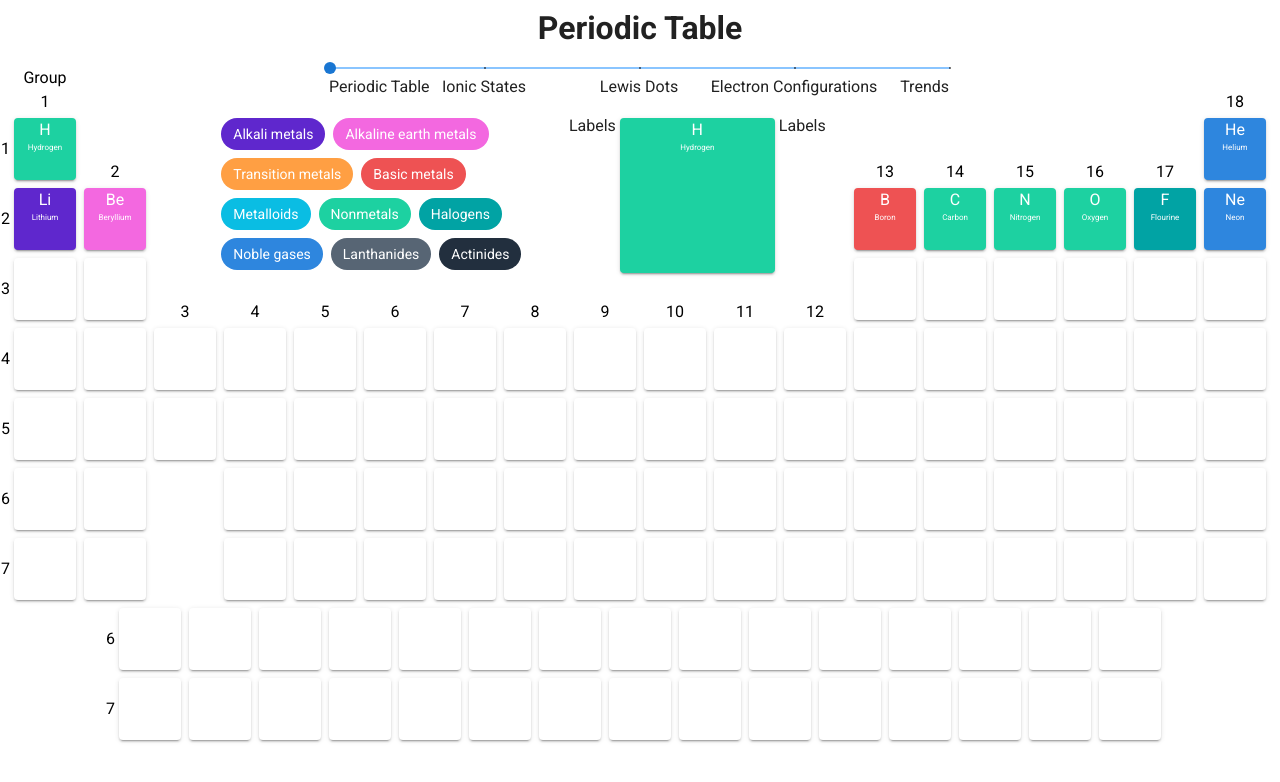
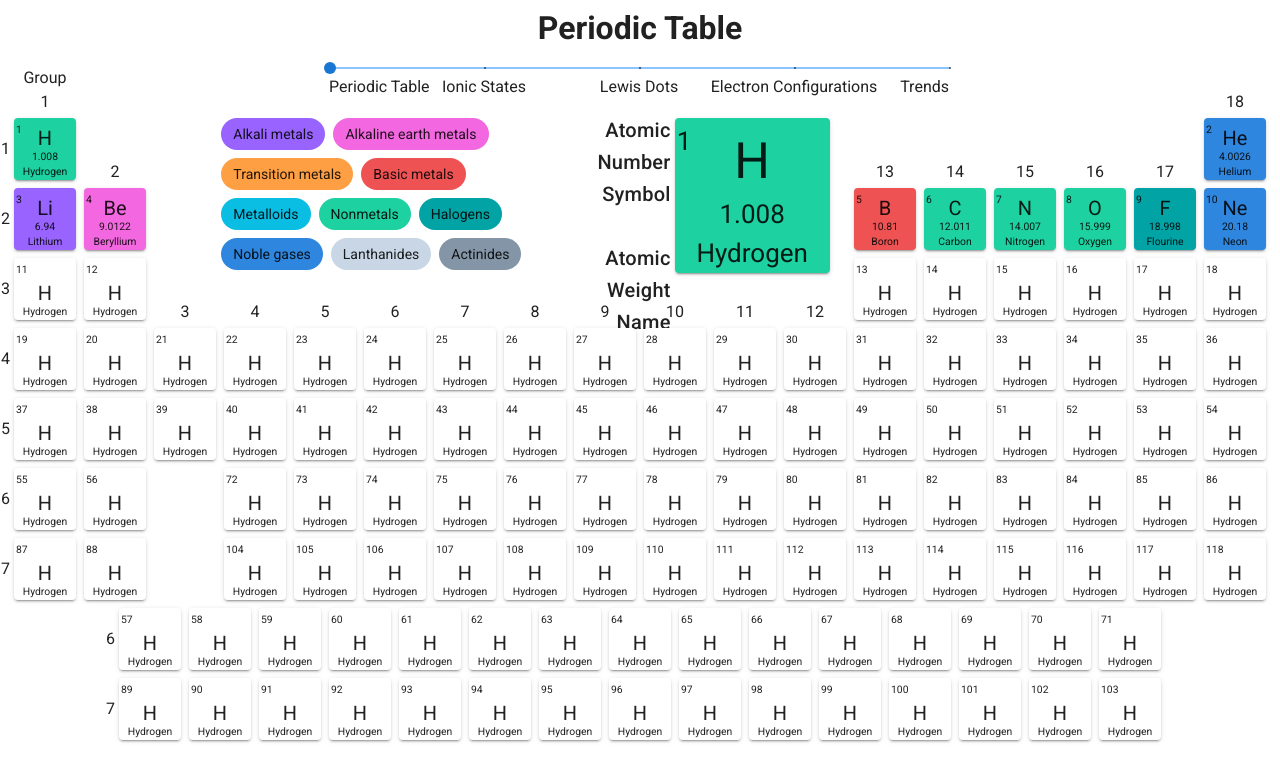
Before and after one commit to wdmatthews/periodic-table, a Nuxt app: page / in a window 1280 px wide. Shown: the top 782 px of the page. Built offline with nearby package versions, Linux system fonts and the light colour scheme.

Commit message:
Fixed colors and default view

```diff
--- a/assets/data/blocks.js
+++ b/assets/data/blocks.js
@@ -1,5 +1,5 @@
 export default {
-  s: '#5f27cd',
+  s: '#9863ff',
   p: '#ee5253',
   d: '#2e86de',
   f: '#10ac84',
--- a/assets/data/elements.js
+++ b/assets/data/elements.js
@@ -3,50 +3,60 @@ export default [
     name: 'Hydrogen',
     symbol: 'H',
     family: 'Nonmetals',
+    weight: 1.008,
   },
   {
     name: 'Helium',
     symbol: 'He',
     family: 'Noble gases',
+    weight: 4.0026,
   },
   {
     name: 'Lithium',
     symbol: 'Li',
     family: 'Alkali metals',
+    weight: 6.94,
   },
   {
     name: 'Beryllium',
     symbol: 'Be',
     family: 'Alkaline earth metals',
+    weight: 9.0122,
   },
   {
     name: 'Boron',
     symbol: 'B',
     family: 'Basic metals',
+    weight: 10.81,
   },
   {
     name: 'Carbon',
     symbol: 'C',
     family: 'Nonmetals',
+    weight: 12.011,
   },
   {
     name: 'Nitrogen',
     symbol: 'N',
     family: 'Nonmetals',
+    weight: 14.007,
   },
   {
     name: 'Oxygen',
     symbol: 'O',
     family: 'Nonmetals',
+    weight: 15.999,
   },
   {
     name: 'Flourine',
     symbol: 'F',
     family: 'Halogens',
+    weight: 18.998,
   },
   {
     name: 'Neon',
     symbol: 'Ne',
     family: 'Noble gases',
+    weight: 20.180,
   },
 ]
--- a/assets/data/families.js
+++ b/assets/data/families.js
@@ -1,5 +1,5 @@
 export default {
-  'Alkali metals': '#5f27cd',
+  'Alkali metals': '#9863ff',
   'Alkaline earth metals': '#f368e0',
   'Transition metals': '#ff9f43',
   'Basic metals': '#ee5253',
@@ -7,6 +7,6 @@ export default {
   Nonmetals: '#1dd1a1',
   Halogens: '#01a3a4',
   'Noble gases': '#2e86de',
-  Lanthanides: '#576574',
-  Actinides: '#222f3e',
+  Lanthanides: '#c8d6e5',
+  Actinides: '#8395a7',
 }
--- a/assets/data/grid.js
+++ b/assets/data/grid.js
@@ -1,13 +1,13 @@
 export const periodCount = 9
 export const groupCount = 18
 export const rows = [
-  { left: 1, middle: 16, right: 1, firstElement: 0 },
-  { left: 2, middle: 10, right: 6, firstElement: 2 },
-  { left: 2, middle: 10, right: 6, firstElement: 10 },
-  { left: 18, middle: 0, right: 0, firstElement: 18 },
-  { left: 18, middle: 0, right: 0, firstElement: 36 },
-  { left: 2, middle: 1, right: 15, firstElement: 54 },
-  { left: 2, middle: 1, right: 15, firstElement: 71 },
-  { left: 15, middle: 0, right: 0, firstElement: 88 },
-  { left: 15, middle: 0, right: 0, firstElement: 103 },
+  { left: 1, middle: 16, right: 1, firstElement: 0, firstANumber: 1 },
+  { left: 2, middle: 10, right: 6, firstElement: 2, firstANumber: 3 },
+  { left: 2, middle: 10, right: 6, firstElement: 10, firstANumber: 11 },
+  { left: 18, middle: 0, right: 0, firstElement: 18, firstANumber: 19 },
+  { left: 18, middle: 0, right: 0, firstElement: 36, firstANumber: 37 },
+  { left: 2, middle: 1, right: 15, firstElement: 54, firstANumber: 55 },
+  { left: 2, middle: 1, right: 15, firstElement: 71, firstANumber: 87 },
+  { left: 15, middle: 0, right: 0, firstElement: 88, firstANumber: 57 },
+  { left: 15, middle: 0, right: 0, firstElement: 103, firstANumber: 89 },
 ]
--- a/components/EmptyCell.vue
+++ b/components/EmptyCell.vue
@@ -4,7 +4,7 @@
     :height="height"
     :color="color"
     :flat="color == 'transparent'"
-    class="ma-1 white--text"
+    class="ma-1"
     style="display: relative;"
   >
     <slot />
--- a/components/TableCell.vue
+++ b/components/TableCell.vue
@@ -5,41 +5,73 @@
   >
     <span
       v-show="periodNumber != 0"
-      class="black--text"
       style="position: absolute; top: 50%; left: -4px; transform: translate(-100%, -50%);"
     >
       {{ (periodNumber == 1 ? 'Period ' : '') + periodNumber }}
     </span>
     <span
       v-show="groupNumber != 0"
-      class="text-center black--text"
+      class="text-center"
       style="position: absolute; left: 50%; top: -4px; transform: translate(-50%, -100%);"
     >
       {{ (groupNumber == 1 ? 'Group ' : '') + groupNumber }}
     </span>
-    <div v-show="view == 'Periodic Table'">
+    <div
+      v-show="view == 'Periodic Table'"
+      class="cell"
+    >
       <p
-        class="symbol ma-0 text-center"
+        class="mb-n1 text-center"
+        :style="{ 'font-size': `${isKey ? 2.5 * 1.25 : 1.25}rem` }"
         v-text="element.symbol"
       />
       <p
-        class="name ma-0 text-center"
+        class="ma-0 text-center"
+        :style="{ 'font-size': `${isKey ? 2.5 * 0.65 : 0.65}rem` }"
+        v-text="element.weight"
+      />
+      <p
+        class="ma-0 text-center"
+        :style="{ 'font-size': `${isKey ? 2.5 * 0.65 : 0.65}rem` }"
         v-text="element.name"
       />
+      <p
+        style="position: absolute; top: 4px; left: 2px;"
+        :style="{ 'font-size': `${isKey ? 2.5 * 0.65 : 0.65}rem` }"
+        v-text="atomicNumber"
+      />
     </div>
-    <div v-show="view == 'Ionic States'">
+    <div
+      v-show="view == 'Ionic States'"
+      class="cell"
+    >
 
     </div>
-    <div v-show="view == 'Lewis Dots'">
+    <div
+      v-show="view == 'Lewis Dots'"
+      class="cell"
+    >
 
     </div>
-    <div v-show="view == 'Electron Configurations'">
+    <div
+      v-show="view == 'Electron Configurations'"
+      class="cell"
+    >
       <p
-        class="symbol ma-0 text-center"
+        class="ma-0 text-center"
+        :style="{ 'font-size': `${isKey ? 2.5 : 1}rem` }"
+        v-text="element.symbol"
+      />
+      <p
+        class="ma-0 text-center"
+        :style="{ 'font-size': `${isKey ? 2.5 : 1}rem` }"
         v-text="block"
       />
     </div>
-    <div v-show="view == 'Trends'">
+    <div
+      v-show="view == 'Trends'"
+      class="cell"
+    >
 
     </div>
   </EmptyCell>
@@ -78,6 +110,10 @@ export default {
       type: Boolean,
       default: false,
     },
+    atomicNumber: {
+      type: Number,
+      default: 1,
+    },
   },
   computed: {
     color() {
@@ -88,11 +124,10 @@ export default {
 </script>
 
 <style scoped>
-.symbol {
-  font-size: 1rem;
-}
-
-.name {
-  font-size: 0.5rem;
+.cell {
+  height: 100%;
+  display: flex;
+  flex-direction: column;
+  justify-content: end;
 }
 </style>
--- a/components/TableGroupings.vue
+++ b/components/TableGroupings.vue
@@ -3,7 +3,7 @@
     <v-chip
       v-for="(color, group, g) in groupings"
       :key="`group-${g}`"
-      class="ma-1 white--text"
+      class="ma-1"
       :color="color"
     >
       {{ group }}
--- a/components/TableKey.vue
+++ b/components/TableKey.vue
@@ -1,8 +1,19 @@
 <template>
   <v-row no-gutters>
-    <v-col class="text-right">
+    <v-col
+      cols="5"
+      class="text-right text-h6"
+    >
       <div v-show="view == 'Periodic Table'">
-        Labels
+        <p class="ma-0 text-right">
+          Atomic Number
+          <br>
+          Symbol
+          <br><br>
+          Atomic Weight
+          <br>
+          Name
+        </p>
       </div>
       <div v-show="view == 'Ionic States'">
 
@@ -22,23 +33,6 @@
       :view="view"
       is-key
     />
-    <v-col>
-      <div v-show="view == 'Periodic Table'">
-        Labels
-      </div>
-      <div v-show="view == 'Ionic States'">
-
-      </div>
-      <div v-show="view == 'Lewis Dots'">
-
-      </div>
-      <div v-show="view == 'Electron Configurations'">
-
-      </div>
-      <div v-show="view == 'Trends'">
-
-      </div>
-    </v-col>
   </v-row>
 </template>
 
--- a/pages/index.vue
+++ b/pages/index.vue
@@ -32,6 +32,7 @@
           :group-number="(r == 0 || c > rows[r - 1].left && c <= groupCount - rows[r - 1].right && r < 4)
             ? c : 0"
           :block="getBlock(c, r)"
+          :atomic-number="row.firstANumber + c - 1"
         />
         <EmptyCell
           v-if="row.middle > 0"
@@ -45,6 +46,9 @@
           :group-number="(r == 0 || c + row.left + row.middle <= groupCount - rows[r - 1].right && r < 2)
             ? c + row.left + row.middle : 0"
           :block="getBlock(c + row.left + row.middle, r)"
+          :atomic-number="(r == 5 || r == 6)
+            ? rows[r + 2].firstANumber + c + rows[r + 2].left - 1
+            : row.firstANumber + c + row.left - 1"
         />
       </v-row>
     </div>
```
